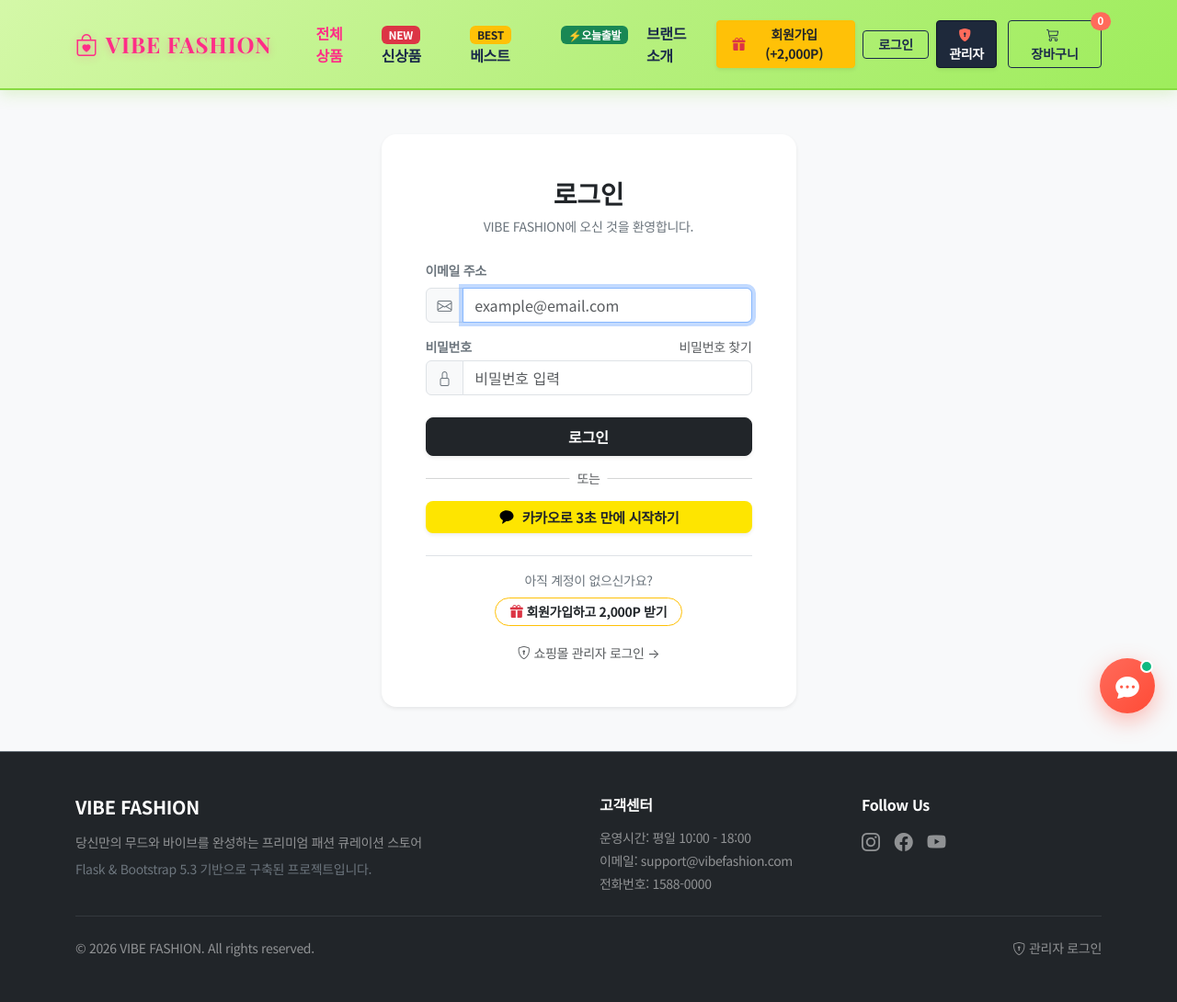
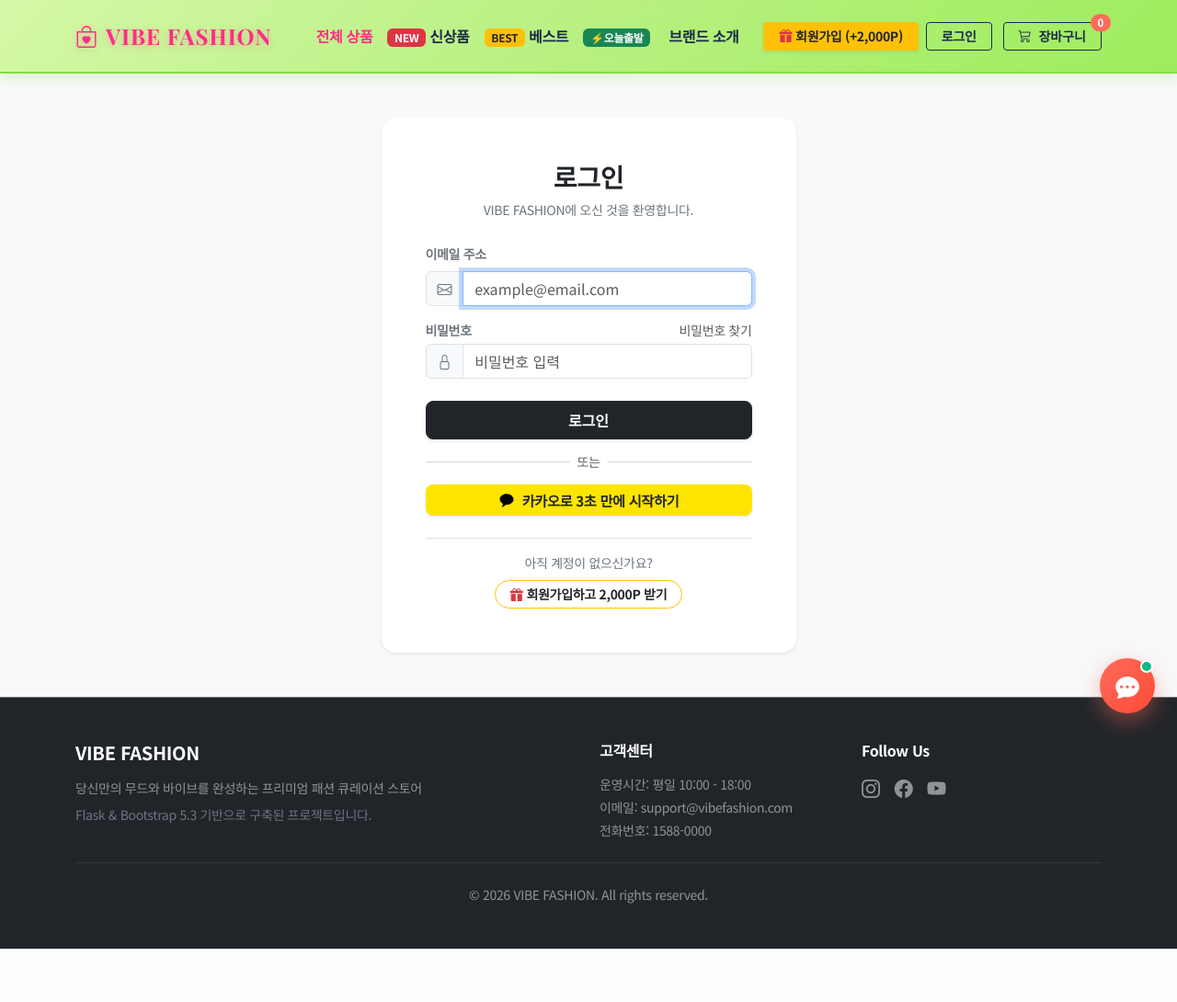
Before and after one commit to minjiyoung55/vibe-fashion, a Flask app: page /auth/login in a window 1280 px wide. Shown: the whole page at 92% size. After the commit the page ends 1032 px from the top, so only its background shows below. Run offline with Flask 3, Linux system fonts and the light colour scheme; some libraries are stand-ins or nearby versions; some web fonts are replaced.

Commit message:
security: hide admin entry buttons and links from guests and regular customers, showing only to verified admin accounts

```diff
--- a/app/templates/auth/login.html
+++ b/app/templates/auth/login.html
@@ -77,14 +77,9 @@
 
                     <div class="text-center mt-4 pt-3 border-top">
                         <p class="small text-secondary mb-2">아직 계정이 없으신가요?</p>
-                        <a href="{{ url_for('auth.signup') }}" class="btn btn-outline-warning text-dark fw-bold btn-sm rounded-pill px-3 mb-3">
+                        <a href="{{ url_for('auth.signup') }}" class="btn btn-outline-warning text-dark fw-bold btn-sm rounded-pill px-3">
                             <i class="bi bi-gift-fill me-1 text-danger"></i>회원가입하고 2,000P 받기
                         </a>
-                        <div>
-                            <a href="{{ url_for('admin.admin_login') }}" class="text-muted small text-decoration-none">
-                                <i class="bi bi-shield-lock me-1"></i>쇼핑몰 관리자 로그인 &rarr;
-                            </a>
-                        </div>
                     </div>
                 </div>
             </div>
--- a/app/templates/base.html
+++ b/app/templates/base.html
@@ -78,9 +78,6 @@
                             <a href="{{ url_for('auth.login') }}" class="btn btn-outline-light btn-sm rounded-1 px-3">
                                 로그인
                             </a>
-                            <a href="{{ url_for('admin.admin_login') }}" class="btn btn-dark btn-sm rounded-1 px-2.5 text-white shadow-sm fw-semibold" style="background-color: #1e293b !important; border-color: #0f172a !important;" title="쇼핑몰 관리자 로그인">
-                                <i class="bi bi-shield-lock-fill text-warning me-1"></i>관리자
-                            </a>
                         </div>
                     {% endif %}
 
@@ -125,14 +122,7 @@
                 </div>
             </div>
             <hr class="my-4 border-secondary">
-            <div class="d-flex justify-content-between align-items-center flex-wrap gap-2 small">
-                <p class="mb-0 text-white-50">&copy; 2026 VIBE FASHION. All rights reserved.</p>
-                <div>
-                    <a href="{{ url_for('admin.admin_login') }}" class="text-white-50 text-decoration-none hover-white">
-                        <i class="bi bi-shield-lock me-1"></i>관리자 로그인
-                    </a>
-                </div>
-            </div>
+            <p class="text-center small mb-0">&copy; 2026 VIBE FASHION. All rights reserved.</p>
         </div>
     </footer>
 
```
